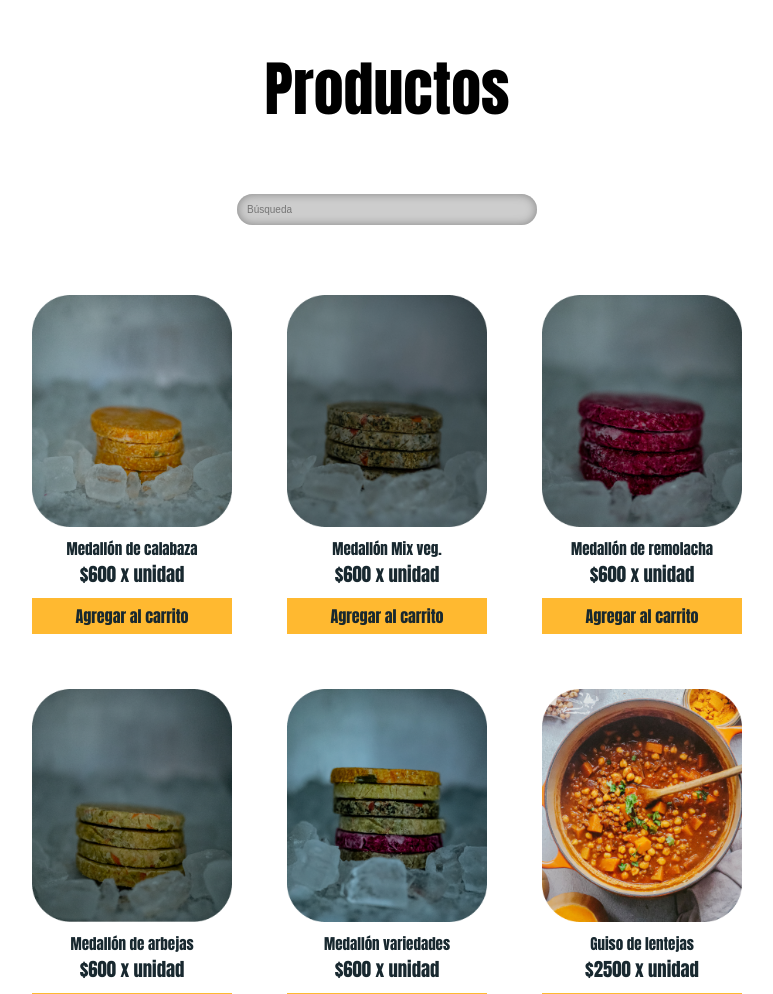
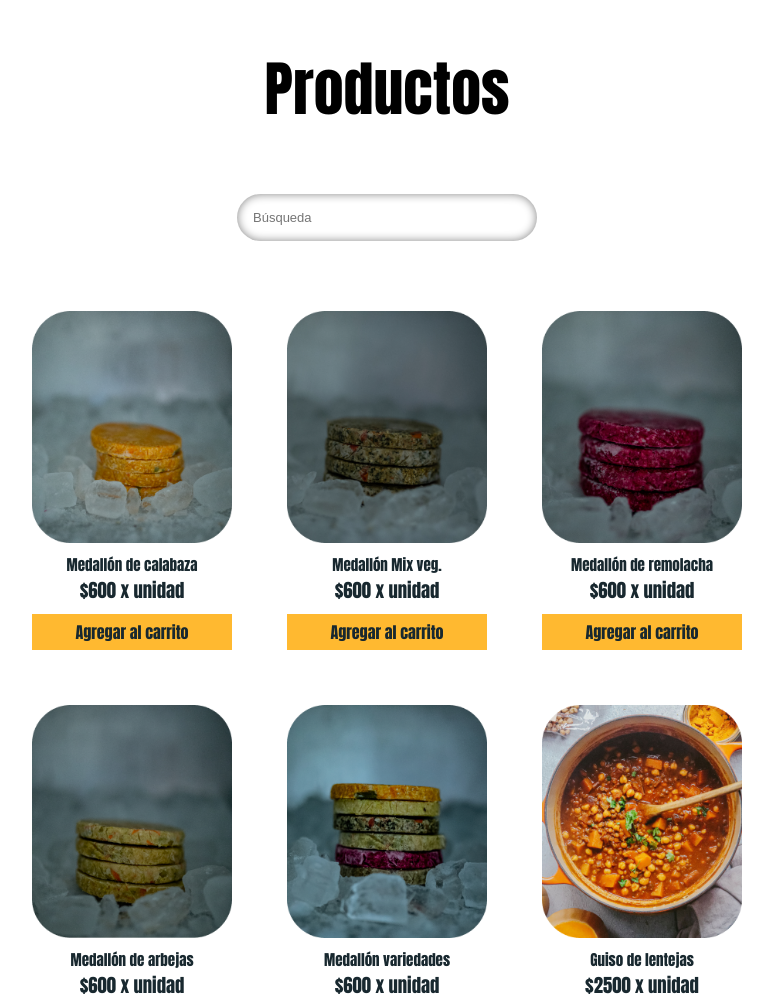
Before and after one commit to AgustinEA-dev/lunallena-veganfood, a website built with Vite: page index.html in a window 1280 px wide. Shown: the part 922-1916 px from the top of the page, without its empty margins (253-1026 px from the left). Built offline with nearby package versions, Linux system fonts and the light colour scheme; some packages are replaced by stand-ins of ours.

Commit message:
último commit

```diff
--- a/assets/styles/stylesProd.css
+++ b/assets/styles/stylesProd.css
@@ -27,17 +27,17 @@
 
 #products input {
     width: 300px;
-    padding: 10px;
+    padding: 16px;
     border-radius: 30px;
     border: none;
     /* box-shadow: 0 2px 6px ; */
     -moz-box-shadow: inset 0 0 10px #858585;
     box-shadow: inset 0 0 10px #858585;
     outline: none;
-    background-color: rgb(205, 205, 205);
+    background-color: rgb(255, 255, 255);
     color: rgb(0, 0, 0);
     font-weight: bold;
-    font-size: 10px;
+    font-size: 13px;
     font-family: "Freeman", sans-serif;
     font-weight: 400;
     font-style: normal;
```
